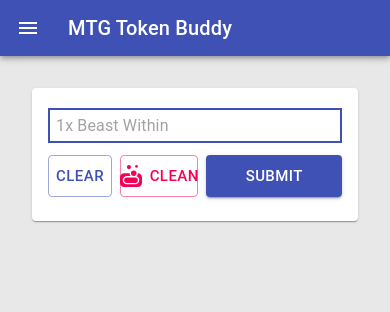
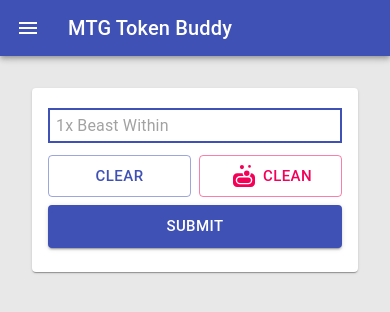
Before and after one commit to NandaScott/mtg-token-buddy, a React (Create React App) app: page /input in a window 390 px wide. Shown: the top 312 px of the page. Built offline with nearby package versions, Linux system fonts and the light colour scheme.

Commit message:
Controls are now responsive

```diff
--- a/src/pages/input-page/input-page.tsx
+++ b/src/pages/input-page/input-page.tsx
@@ -44,17 +44,38 @@
     },
   },
   buttonWrapper: {
-    display: 'flex',
+    display: 'grid',
+    gridTemplateColumns: 'repeat(12, 1fr)',
+    gridGap: theme.spacing(),
     margin: theme.spacing(1, 0),
   },
-  button: {
-    flexGrow: 1,
-    marginLeft: theme.spacing(),
+  clearButton: {
+    [theme.breakpoints.up('md')]: {
+      gridColumn: '1 / 3',
+    },
+    [theme.breakpoints.down('sm')]: {
+      gridColumn: '1 / 7',
+    },
+  },
+  cleanButton: {
+    [theme.breakpoints.up('md')]: {
+      gridColumn: '3 / 5',
+    },
+    [theme.breakpoints.down('sm')]: {
+      gridColumn: '7 / 13',
+    },
+  },
+  submitButton: {
+    [theme.breakpoints.up('md')]: {
+      gridColumn: '5 / 13',
+    },
+    [theme.breakpoints.down('sm')]: {
+      gridColumn: '1 / 13',
+    },
   },
   customIconButton: {
-    flexGrow: 1,
-    marginLeft: theme.spacing(),
-    paddingRight: theme.spacing(3.125),
+    // marginLeft: theme.spacing(),
+    // paddingRight: theme.spacing(3.125),
   },
   largeIcon: {
     display: 'inherit',
@@ -167,6 +188,7 @@
             size="large"
             color="primary"
             onClick={handleClear}
+            className={classes.clearButton}
           >
             Clear
           </Button>
@@ -174,7 +196,7 @@
             variant="outlined"
             color="secondary"
             size="large"
-            className={classes.customIconButton}
+            className={classes.cleanButton}
             classes={{
               iconSizeLarge: classes.largeIcon,
             }}
@@ -189,7 +211,7 @@
             variant="contained"
             size="large"
             color="primary"
-            className={classes.button}
+            className={classes.submitButton}
             disabled={loading}
           >
             {loading ? <CircularProgress size={26} /> : 'Submit'}
```
